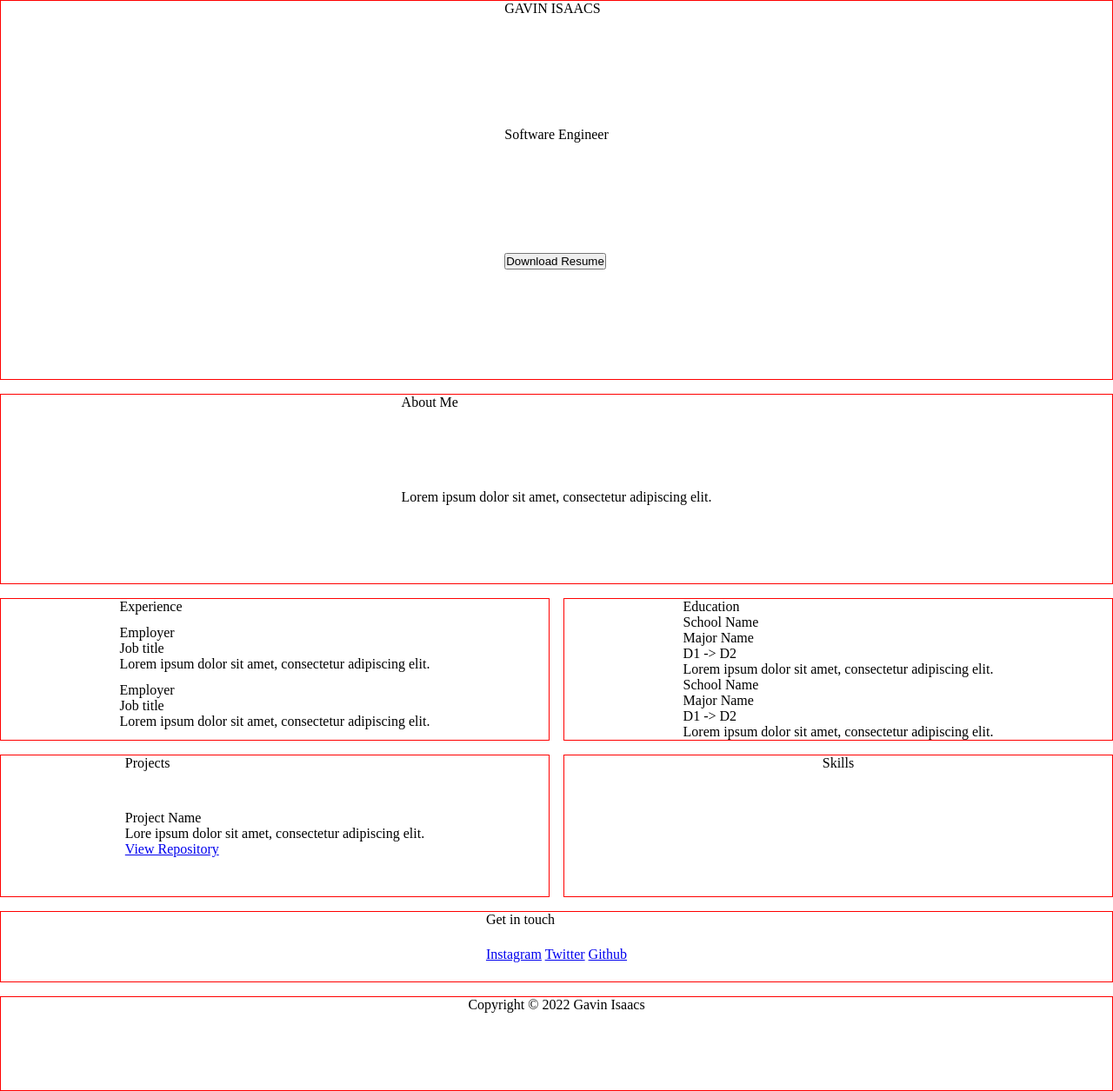
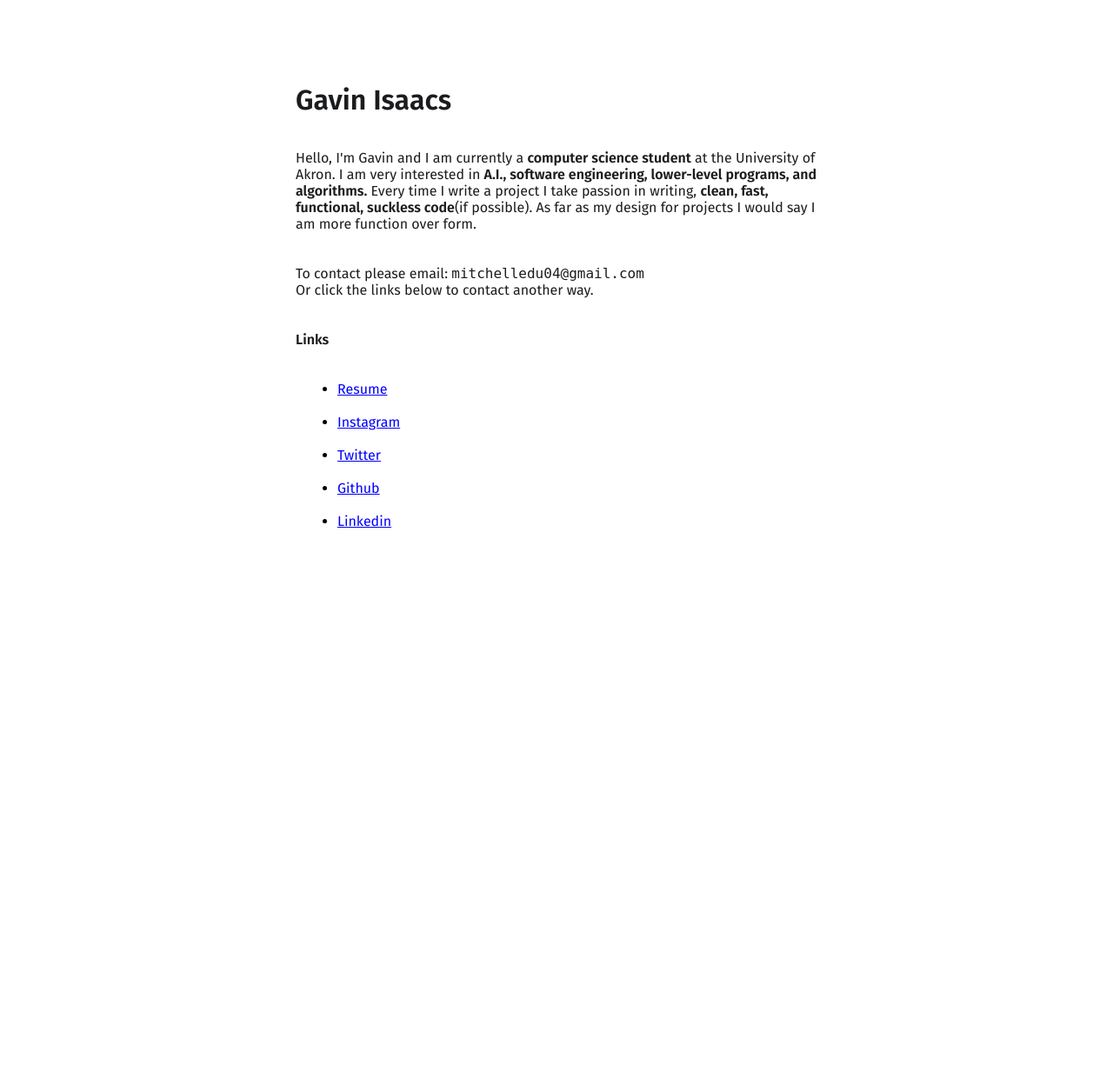
Before and after one commit to akim-nas/my-website, a PHP site: page /templates/index.html in a window 1280 px wide. Shown: the whole page at 87% size. After the commit the page ends 607 px from the top, so only its background shows below. Run offline with PHP 8.4, Linux system fonts and the light colour scheme.

Commit message:
remade html and have a very simple ui

```diff
--- a/static/style.css
+++ b/static/style.css
@@ -1,73 +1,42 @@
-@import url('https://fonts.googleapis.com/css2?family=Open+Sans:wght@400;600;700;800&display=swap');
-/* this is a test to see if my new thing is connected to github */
-/* this is the third test */
+@import url('https://fonts.googleapis.com/css2?family=Fira+Sans:wght@400;600&display=swap');
+
 * { margin: 0; padding: 0; }
 
 html, body {
     height: 100vh;
     box-sizing: border-box;
+    background-color: white;
+    font-family: 'Fira Sans', sans-serif;
 }
 
-:root {
-    --gap: 2rem;
-    --padding: 2rem;
+:root { --black: #1b1c1e; }
+
+.content {
+    width: 600px;
+    margin: auto;
+    padding: 6rem;
 }
 
-.grid-container { display: grid; }
-
-.grid-item {
-    border: 1px solid red;
-    display: grid;
-    justify-content: center;
+h1 {
+    color: var(--black);
+    font-size: 2rem;
+    font-weight: 600;
 }
 
-.main-sect {
-    grid-area: main;
+h3 {
+    color: var(--black);
+    font-size: 1rem;
 }
 
-.about-sect {
-    grid-area: about;
+p {
+    color: var(--black);
+    font-size: 1rem;
 }
 
-.xp-sect {
-    grid-area: xp;
-}
+span { font-weight: bold; }
 
-.edu-sect {
-    grid-area: edu;
-}
+a { color: blue; }
 
-.proj-sect {
-    grid-area: proj;
-}
+a:visited { text-decoration: none; }
 
-.skill-sect {
-    grid-area: skill
-}
-
-.info-sect {
-    grid-area: info;
-}
-
-.footer {
-    grid-area: footer;
-}
-
-/* Mobile */
-@media only screen and (min-width: 320px) {
-    .grid-container {
-        grid-template-columns: 1fr;
-        grid-template-rows: 4fr 2fr 1.25fr 1.25fr 1.25fr 1.25fr 0.75fr 1fr;
-        grid-template-areas: "main" "about" "xp" "edu" "proj" "skill" "info" "footer";
-    }
-}
-
-/* Desktop */
-@media only screen and (min-width: 800px) {
-    .grid-container {
-        grid-template-columns: 1fr 1fr;
-        grid-template-rows: 4fr 2fr 1.5fr 1.5fr 0.75fr 1fr;
-        grid-template-areas: "main main" "about about" "xp edu" "proj skill" "info info" "footer footer";
-        gap: 1rem;
-    }
-}
+ul { padding-left: 3rem; }
--- a/templates/index.html
+++ b/templates/index.html
@@ -9,76 +9,36 @@
 </head>
 
 <body>
-
-    <div class="grid-container">
-        <div class="main-sect grid-item grid-item-2">
-            <div class="main-title">GAVIN ISAACS</div>
-            <div class="main-job">Software Engineer</div>
-            <div class="main-btn"><button>Download Resume</button></div>
-        </div>
-
-        <div class="about-sect grid-item grid-item-3">
-            <div class="about-title">About Me</div>
-            <div class="about-info">Lorem ipsum dolor sit amet, consectetur adipiscing elit.</div>
-        </div>
-
-        <div class="xp-sect grid-item grid-item-4">
-            <div class="xp-title">Experience</div>
-            <div class="xp-card">
-                <div class="card-title">Employer</div>
-                <div class="card-job">Job title</div>
-                <div class="card-info">Lorem ipsum dolor sit amet, consectetur adipiscing elit.</div>
-            </div>
-            <div clsas="xp-card">
-                <div class="card-title">Employer</div>
-                <div class="card-job">Job title</div>
-                <div class="card-info">Lorem ipsum dolor sit amet, consectetur adipiscing elit.</div>
-            </div>
-        </div>
-
-        <div class="edu-sect grid-item grid-item-5">
-            <div class="edu-title">Education</div>
-            <div class="edu-card">
-                <div class="card-title">School Name</div>
-                <div class="card-major">Major Name</div>
-                <div class="card-date">D1 -> D2</div>
-                <div class="card-info">Lorem ipsum dolor sit amet, consectetur adipiscing elit.</div>
-            </div>
-            <div class="edu-card">
-                <div class="card-title">School Name</div>
-                <div class="card-major">Major Name</div>
-                <div class="card-date">D1 -> D2</div>
-                <div class="card-info">Lorem ipsum dolor sit amet, consectetur adipiscing elit.</div>
-            </div>
-        </div>
-
-        <div class="proj-sect grid-item grid-item-6">
-            <div class="proj-title">Projects</div>
-            <div class="proj-card">
-                <div class="card-title">Project Name</div>
-                <div class="card-info">Lore ipsum dolor sit amet, consectetur adipiscing elit.</div>
-                <div class="card-link"><a href="#">View Repository</a></div>
-            </div>
-        </div>
-
-        <div class="skill-sect grid-item grid-item-7">
-            <div class="skill-title">Skills</div>
-        </div>
-
-        <div class="info-sect grid-item grid-item-8">
-            <div class="info-title">Get in touch</div>
-            <div class="info-links">
-                <a href="#">Instagram</a>
-                <a href="#">Twitter</a>
-                <a href="#">Github</a>
-            </div>
-        </div>
-
-        <div class="footer grid-item grid-item-9">
-            Copyright © 2022 Gavin Isaacs
-        </div>
-
+    <div class="content">
+        <h1>Gavin Isaacs</h1>
+        <br>
+        <br>
+        <p>
+            Hello, I'm Gavin and I am currently a <span>computer science student</span> at the University of Akron. I am very
+            interested in <span>A.I., software engineering, lower-level programs, and algorithms.</span> Every time I write a
+            project I take passion in writing, <span>clean, fast, functional, suckless code</span>(if possible). As far as my design for projects
+            I would say I am more function over form.
+        </p>
+        <br>
+        <br>
+        <p>To contact please email: <code>mitchelledu04@gmail.com</code></p>
+        <p>Or click the links below to contact another way.</p>
+        <br>
+        <br>
+        <h3>Links</h3>
+        <br>
+        <br>
+        <ul>
+            <li><a href="/home/akim/Resume/document.pdf" target="_blank">Resume</a></li>
+            <br>
+            <li><a href="https://www.instagram.com/__akimnas__/" target="_blank">Instagram</a></li>
+            <br>
+            <li><a href="https://twitter.com/__akiMnaS__" target="_blank">Twitter</a></li>
+            <br>
+            <li><a href="https://github.com/akim-nas" target="_blank">Github</a></li>
+            <br>
+            <li><a href="https://www.linkedin.com/in/gavin-isaacs-35366225b/" target="_blank">Linkedin</a></li>
+        </ul>
     </div>
-
 </body>
 </html>
```
